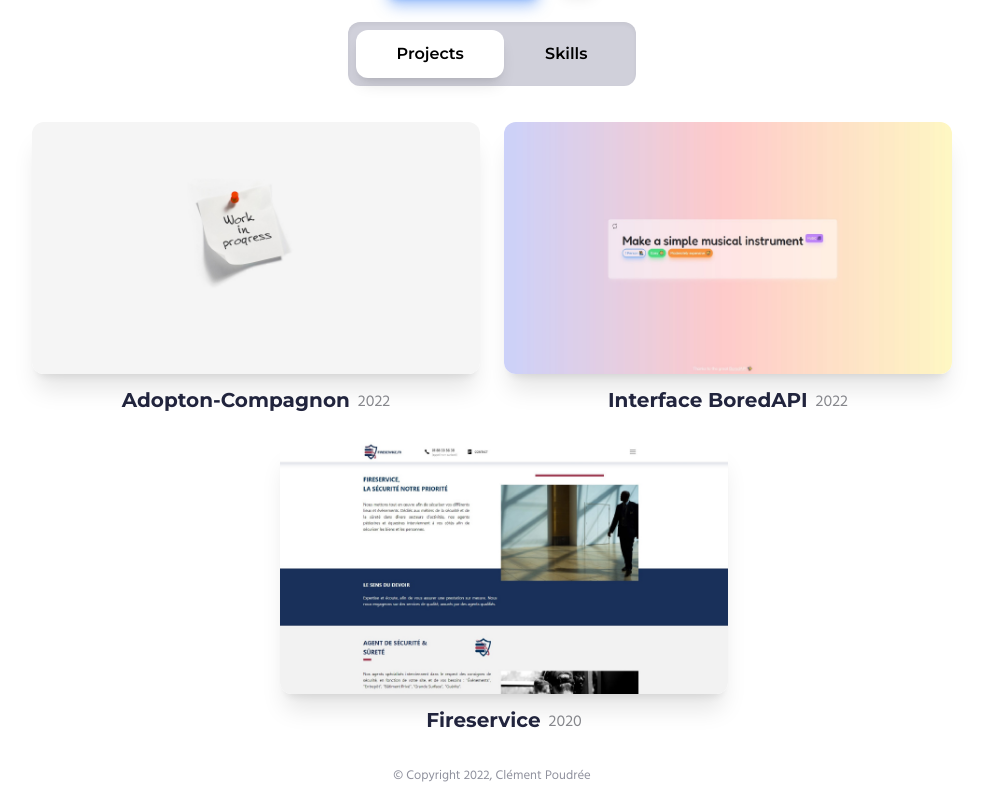
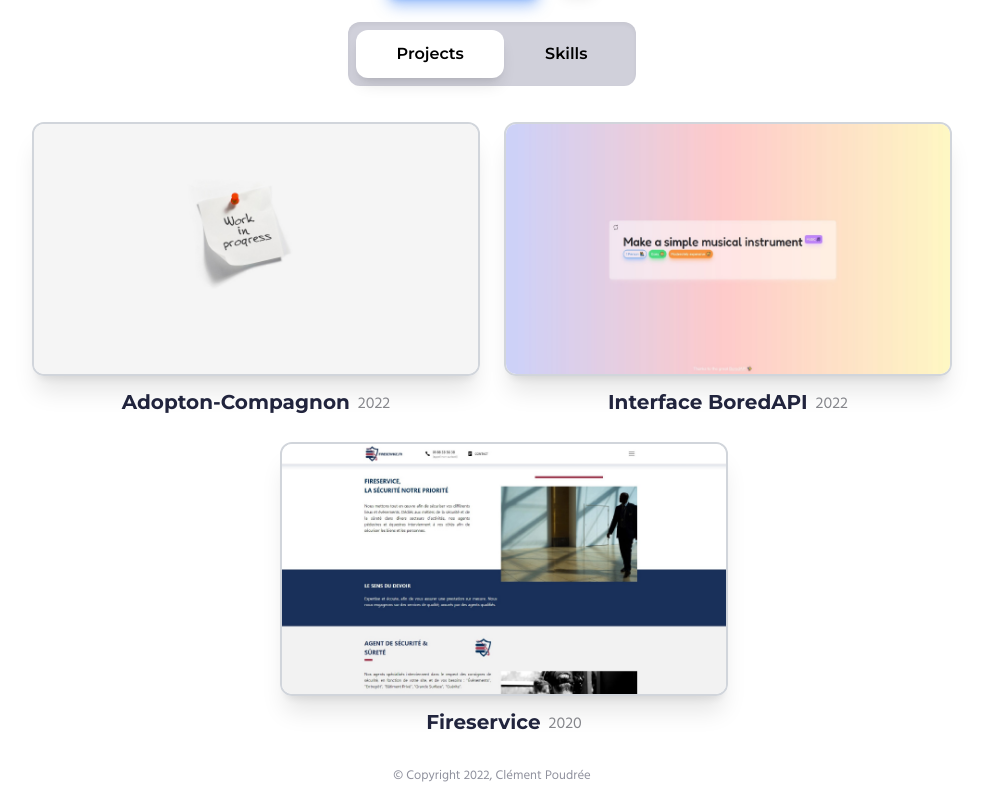
Before and after one commit to MRK4/mrk4.github.io, a Vue app: page / in a window 1280 px wide. Shown: the part 582-1383 px from the top of the page, without its empty margins (148-1131 px from the left). Built offline with nearby package versions, Linux system fonts and the light colour scheme.

Commit message:
Changed some details

```diff
--- a/public/index.html
+++ b/public/index.html
@@ -9,13 +9,6 @@
     <script>
       tailwind.config = {
         darkMode: 'class',
-        theme: {
-          extend: {
-            colors: {
-              clifford: '#da373d',
-            }
-          }
-        }
       }
     </script>
     <link rel="stylesheet" href="https://cdnjs.cloudflare.com/ajax/libs/animate.css/4.1.1/animate.min.css" />
--- a/src/App.vue
+++ b/src/App.vue
@@ -3,7 +3,7 @@
     <div class="w-full flex flex-row justify-end">
       <div class="cursor-pointer p-2">
         <i class="toggle1 icon-light fa-regular fa-moon fa-lg text-blue-500 fill-current dark:text-blue-500 drop-shadow" alt="îcone de lune"></i>
-        <i class="toggle2 icon-dark fa-regular fa-sun fa-lg text-[#21243D] fill-current dark:text-yellow-500 drop-shadow hidden" alt="îcone de soleil"></i>
+        <i class="toggle2 icon-dark fa-solid fa-sun fa-lg text-[#21243D] fill-current dark:text-yellow-500 drop-shadow hidden" alt="îcone de soleil"></i>
       </div>
     </div>
     <div class="flex flex-col items-center space-y-6">
@@ -27,7 +27,7 @@ export default {
     VFooter
   },
   mounted: function () {
-  this.$nextTick(function () {
+    this.$nextTick(function () {
       const toggle1 = document.querySelector('.toggle1');
       const toggle2 = document.querySelector('.toggle2');
       const html = document.querySelector('html');
--- a/src/components/primary/VFooter.vue
+++ b/src/components/primary/VFooter.vue
@@ -1,5 +1,5 @@
 <template>
-  <footer class="flex items-end text-center text-[#21243D] dark:text-white opacity-50 dark:opacity-25">
+  <footer class="flex items-end text-center text-[#21243D] dark:text-white opacity-50 dark:opacity-25 cursor-default">
     <small>&copy; Copyright 2022, Clément Poudrée</small>
   </footer>
 </template>
--- a/src/components/seconds/VButtons.vue
+++ b/src/components/seconds/VButtons.vue
@@ -1,7 +1,7 @@
 <template>
   <div class="flex flex-row justify-between items-center space-x-4">
-    <div class="bg-blue-500 rounded-xl">
-      <a class="rounded-xl py-4 px-3 flex flex-row items-center h-full w-full montserrat font-bold text-base text-white shadow-lg shadow-blue-500/50" href="https://drive.google.com/file/d/19Yi1fnwWbLRzt0W0yqDdv1i7J97UFoC5/view?usp=sharing">Download CV <i class="ml-2 fa-solid fa-file-arrow-down" alt="îcone de téléchargement"></i></a>
+    <div class="rounded-xl">
+      <a class="rounded-xl py-4 px-3 flex flex-row items-center h-full w-full bg-blue-500 hover:bg-blue-600 montserrat font-bold text-base text-white shadow-lg shadow-blue-500/50 hover:shadow-blue-600/50" href="https://drive.google.com/file/d/19Yi1fnwWbLRzt0W0yqDdv1i7J97UFoC5/view?usp=sharing">Download CV <i class="ml-2 fa-solid fa-file-arrow-down" alt="îcone de téléchargement"></i></a>
     </div>
     <div class="flex justify-center items-center h-10 w-10 bg-[#D0D0DA] dark:bg-gray-800 rounded-xl shadow-lg">
       <a class="flex justify-center items-center h-full w-full" href="mailto:poudreeclement@gmail.com">
--- a/src/components/seconds/VNavbar.vue
+++ b/src/components/seconds/VNavbar.vue
@@ -3,12 +3,12 @@
     <div class="flex justify-center">
       <ul class="w-72 p-2 flex flex-row rounded-xl bg-[#D0D0DA] dark:bg-gray-800 shadow-inner">
         <li class="flex-auto text-center">
-          <a class="montserrat font-semibold text-base px-5 py-3 rounded-xl block leading-normal dark:text-white" v-on:click="toggleTabs(1)" v-bind:class="{'bg-transparent': openTab !== 1, 'bg-white dark:bg-gray-900 shadow-lg': openTab === 1}">
+          <a class="montserrat font-semibold text-base px-5 py-3 rounded-xl block leading-normal dark:text-white cursor-pointer" v-on:click="toggleTabs(1)" v-bind:class="{'bg-transparent': openTab !== 1, 'bg-white dark:bg-gray-900 shadow-lg': openTab === 1}">
             Projects
           </a>
         </li>
         <li class="flex-auto text-center">
-          <a class="montserrat font-semibold text-base px-5 py-3 rounded-xl block leading-normal dark:text-white" v-on:click="toggleTabs(2)" v-bind:class="{'bg-transparent': openTab !== 2, 'bg-white dark:bg-gray-900 shadow-lg': openTab === 2}">
+          <a class="montserrat font-semibold text-base px-5 py-3 rounded-xl block leading-normal dark:text-white cursor-pointer" v-on:click="toggleTabs(2)" v-bind:class="{'bg-transparent': openTab !== 2, 'bg-white dark:bg-gray-900 shadow-lg': openTab === 2}">
             Skills
           </a>
         </li>
@@ -25,8 +25,8 @@
 
                 <!-- AdoptonCompagnon -->
                 <div class="my-4 sm:max-w-md sm:max-h-72">
-                  <a class="flex flex-col space-y-3 hover:underline active:underline focus:underline" href="">
-                    <img class="w-full h-auto rounded-xl shadow-xl" src="@/assets/img/workinprogress.jpg" alt="">
+                  <a class="flex flex-col space-y-3 decoration-2 decoration-blue-500 hover:underline active:underline focus:underline" href="">
+                    <img class="w-full h-auto rounded-xl shadow-xl border-2 border-gray-300 dark:border-gray-600 hover:border-blue-500 dark:hover:border-blue-500" src="@/assets/img/workinprogress.jpg" alt="">
                     <div class="flex flex-row justify-center items-end space-x-2">
                       <div class="montserrat font-bold text-xl text-[#21243D] dark:text-white">Adopton-Compagnon</div>
                       <div class="hind font-normal text-base text-gris dark:text-gris">2022</div>
@@ -36,8 +36,8 @@
 
                 <!-- Whatwedo -->
                 <div class="my-4 sm:max-w-md sm:max-h-72">
-                  <a class="flex flex-col space-y-3 hover:underline active:underline focus:underline" href="">
-                    <img class="w-full h-auto rounded-xl shadow-xl" src="@/assets/img/keskonfai.jpg" alt="">
+                  <a class="flex flex-col space-y-3 decoration-2 decoration-blue-500 hover:underline active:underline focus:underline" href="">
+                    <img class="w-full h-auto rounded-xl shadow-xl border-2 border-gray-300 dark:border-gray-600 hover:border-blue-500 dark:hover:border-blue-500" src="@/assets/img/keskonfai.jpg" alt="">
                     <div class="flex flex-row justify-center items-end space-x-2">
                       <div class="montserrat font-bold text-xl text-[#21243D] dark:text-white">Interface BoredAPI</div>
                       <div class="hind font-normal text-base text-gris dark:text-gris">2022</div>
@@ -47,8 +47,8 @@
 
                 <!-- FIRESERVICE -->
                 <div class="my-4 sm:max-w-md sm:max-h-72">
-                  <a class="flex flex-col space-y-3 hover:underline active:underline focus:underline" href="https://www.fireservice.fr">
-                    <img class="w-full h-auto rounded-xl shadow-xl" src="@/assets/img/fireservice.jpg" alt="">
+                  <a class="flex flex-col space-y-3 decoration-2 decoration-blue-500 hover:underline active:underline focus:underline" href="https://www.fireservice.fr">
+                    <img class="w-full h-auto rounded-xl shadow-xl border-2 border-gray-300 dark:border-gray-600 hover:border-blue-500 dark:hover:border-blue-500" src="@/assets/img/fireservice.jpg" alt="">
                     <div class="flex flex-row justify-center items-end space-x-2">
                       <div class="montserrat font-bold text-xl text-[#21243D] dark:text-white">Fireservice</div>
                       <div class="hind font-normal text-base text-gris dark:text-gris">2020</div>
```
